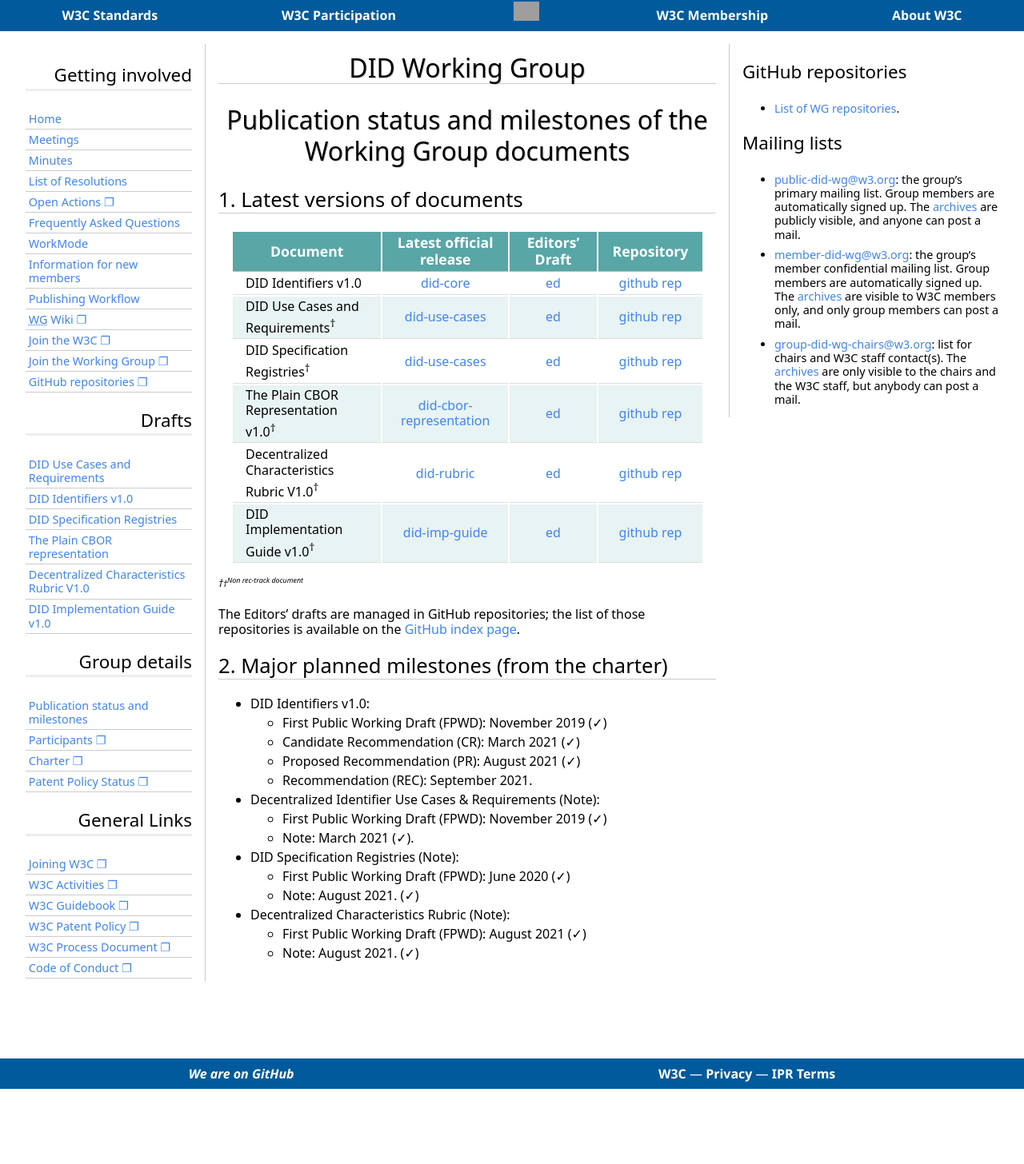
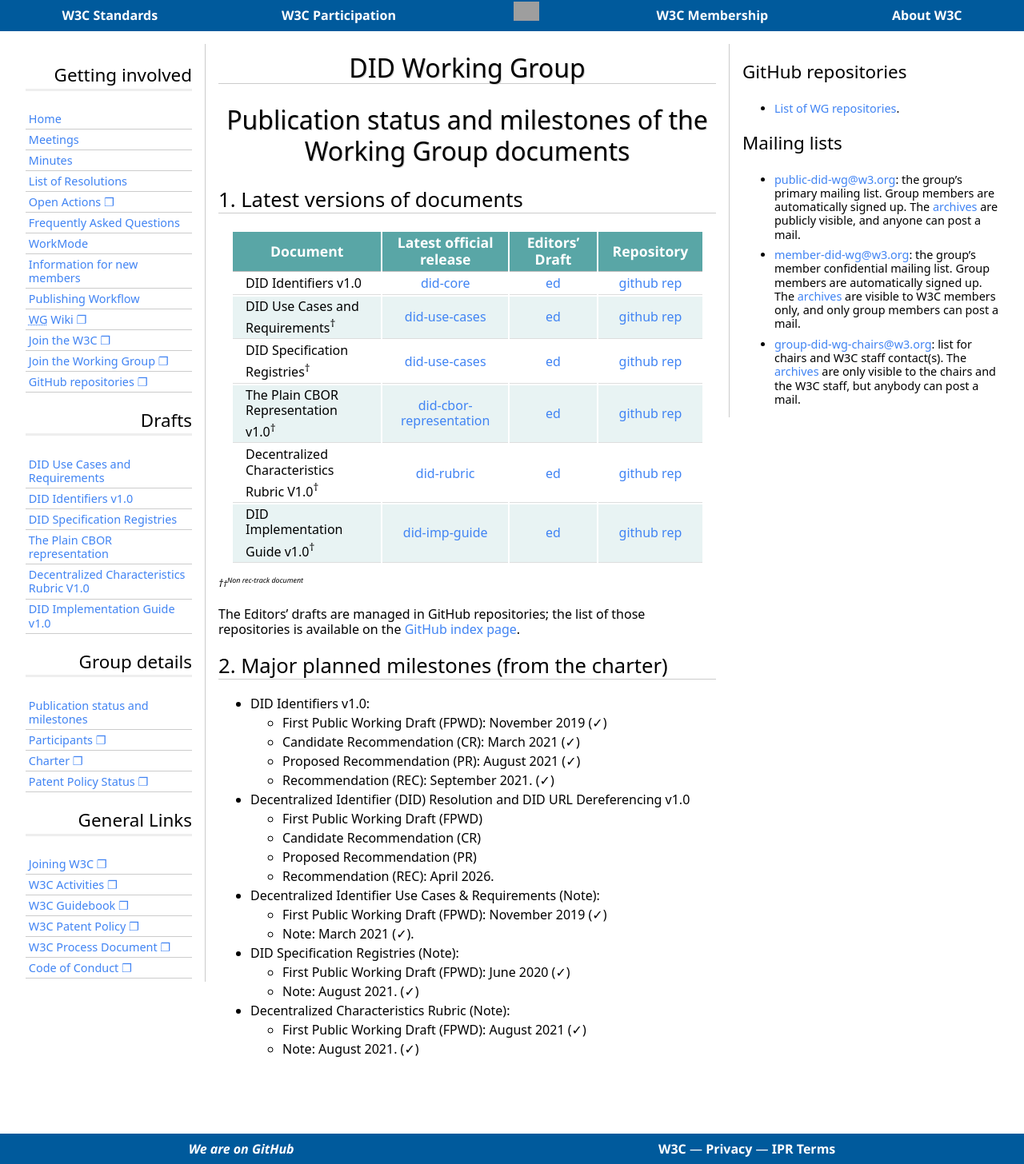
Before and after one commit to w3c/did-wg, a Jekyll site: the page built from PublStatus.md, in a window 1280 px wide. Shown: the whole page at 80% size. Built offline with Jekyll 4.4.1, drawn with Linux system fonts in a browser that asks for light colours; some web fonts are replaced; our own code applies the rules of GitHub Pages for plain Markdown files; before the commit the page ends 1362 px from its top, so only the background shows below that; grey boxes are pictures that could not be loaded.

Commit message:
update chairs, mission, and deliverables

```diff
--- a/PublStatus.md
+++ b/PublStatus.md
@@ -30,7 +30,12 @@ The Editors’ drafts are managed in GitHub repositories; the list of those repo
     * First Public Working Draft (FPWD): November 2019 (✓)
     * Candidate Recommendation (CR): March 2021 (✓)
     * Proposed Recommendation (PR): August 2021 (✓)
-    * Recommendation (REC): September 2021.
+    * Recommendation (REC): September 2021. (✓)
+* Decentralized Identifier (DID) Resolution and DID URL Dereferencing v1.0
+    * First Public Working Draft (FPWD)
+    * Candidate Recommendation (CR)
+    * Proposed Recommendation (PR)
+    * Recommendation (REC): April 2026.
 * Decentralized Identifier Use Cases & Requirements (Note):
     * First Public Working Draft (FPWD): November 2019 (✓)
     * Note: March 2021 (✓).
--- a/_config.yml
+++ b/_config.yml
@@ -3,7 +3,7 @@ groupid: 117488
 charter: /2020/12/did-wg-charter.html
 wgname_lc: did
 wgname_uc: DID
-mission: "The mission of the Decentralized Identifier Working Group is to standardize the DID URI scheme, the data model and syntax of DID Documents, which contain information related to DIDs that enable the aforementioned initial use cases, and the requirements for DID Method specifications."
+mission: "The mission of the Decentralized Identifier Working Group is two-fold. First, it will maintain the Decentralized Identifiers (DIDs) specification and related Working Group Notes. Second, it will seek consensus around the best way to achieve effective interoperability through common requirements, algorithms, architectural options, and various considerations for the DID resolution and DID URL dereferencing processes. "
 
 
 #theme: jekyll-theme-minimal
--- a/_layouts/home.html
+++ b/_layouts/home.html
@@ -51,7 +51,7 @@
 
                 <p>The co-chairs of the group are
                     <a href="mailto:danielcburnett@gmail.com">Daniel Burnett</a> (Invited Expert) and
-                    <a href="mailto:brent.zundel@avast.com">Brent Zundel</a> (Avast).
+                    <a href="mailto:gabe@tbd.email">Gabe Cohen</a> (Block, Inc).
                     The staff contacts is <a href="mailto:pierre-antoine@w3.org">Pierre-Antoine Champin</a>.
                     The group is chartered until May 2023.
                 </p>
```
Also changed, not shown: index.md (+2 -2 lines).
